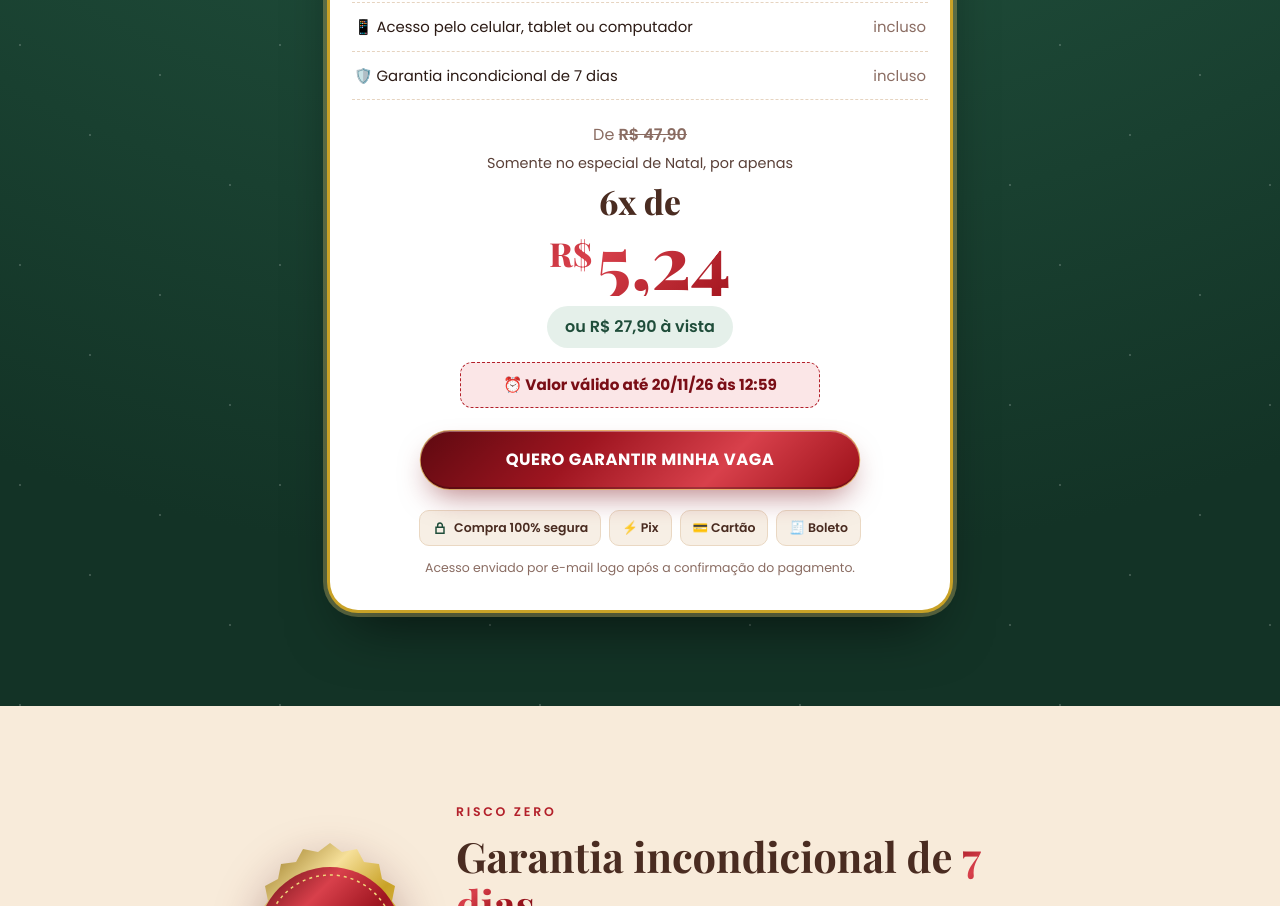
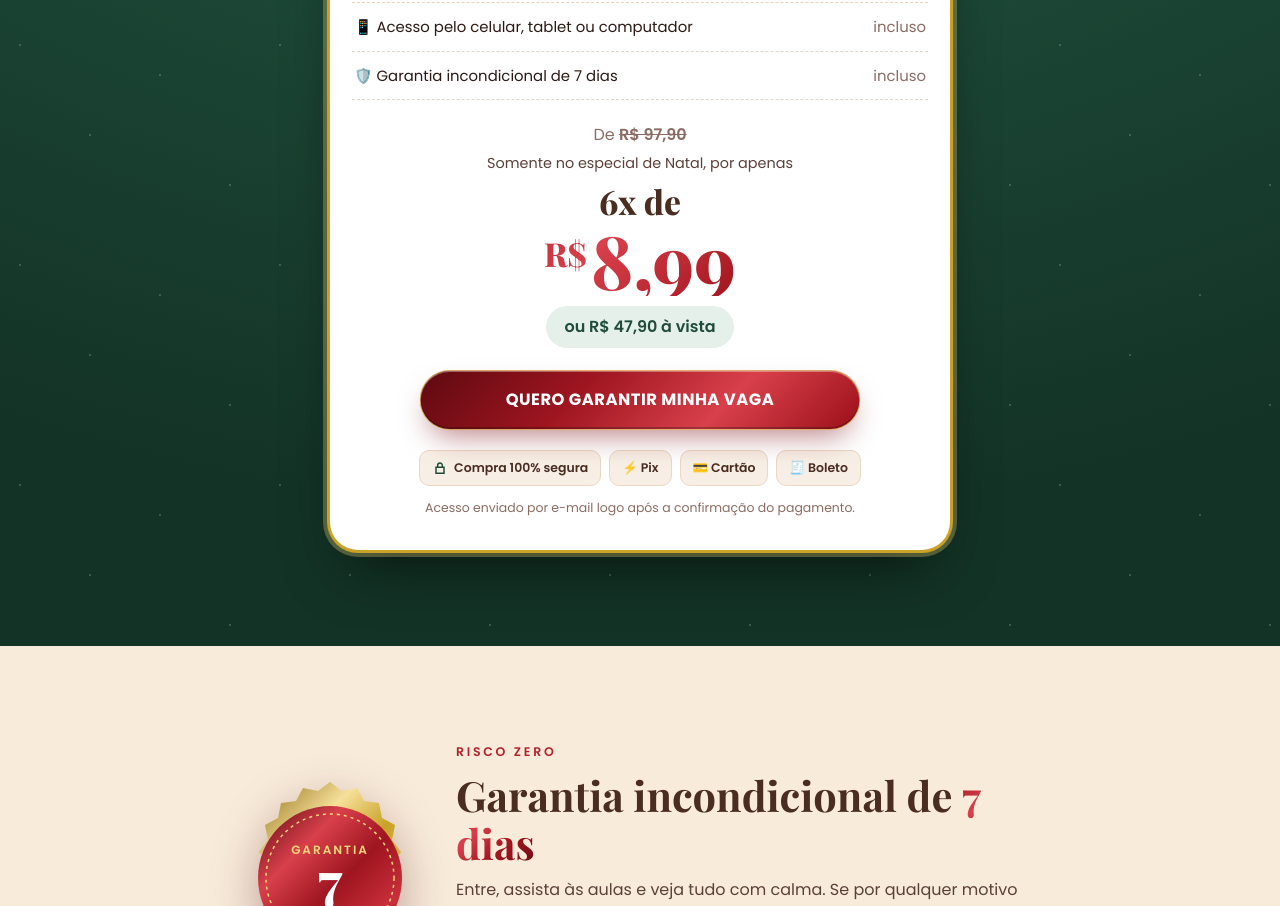
Before and after one commit to allvbsilva-code/especial-sobremesas-natalinas, a plain HTML site: page index.html in a window 1280 px wide. Shown: the part 9998-10904 px from the top of the page. Drawn offline with nearby package versions, Linux system fonts and the light colour scheme; a web font is replaced by a local one.

Commit message:
Add files via upload

```diff
--- a/index.html
+++ b/index.html
@@ -5,7 +5,7 @@
 <meta name="viewport" content="width=device-width, initial-scale=1">
 <!-- ===== SEO / COMPARTILHAMENTO (WhatsApp, Instagram) ===== -->
 <title>Especial Sobremesas Natalinas | Keylla • Família Brigadier</title>
-<meta name="description" content="Videoaulas passo a passo: 7 bases cremosas, 6 sobremesas natalinas, 2 bônus e suporte individual no WhatsApp. 6x de R$ 5,24 ou R$ 27,90 à vista.">
+<meta name="description" content="Videoaulas passo a passo: 7 bases cremosas, 6 sobremesas natalinas, 2 bônus e suporte individual no WhatsApp. 6x de R$ 8,99 ou R$ 47,90 à vista.">
 <meta name="theme-color" content="#7A0E16">
 <meta property="og:type" content="website">
 <meta property="og:locale" content="pt_BR">
@@ -703,12 +703,11 @@ a{color:inherit}
       <div class="price">
         <!-- TROCAR PREÇOS AQUI -->
 
-        <div class="from">De <s>R$ 47,90</s></div>
+        <div class="from">De <s>R$ 97,90</s></div>
         <div class="label">Somente no especial de Natal, por apenas</div>
         <div style="font-family:'Playfair Display',Georgia,serif;font-weight:800;font-size:clamp(1.6rem,6vw,2.1rem);color:#4A2C21;line-height:1;margin-top:10px">6x de</div>
-        <div class="now metal-text"><small>R$</small>5,24</div>
-        <div style="display:inline-block;margin:6px 0 14px;padding:8px 18px;border-radius:999px;background:#e5f0ea;color:#1F4D3A;font-weight:600;font-size:1rem">ou R$ 27,90 à vista</div>
-        <div style="display:flex;align-items:center;justify-content:center;gap:8px;margin:0 auto 22px;padding:10px 16px;border-radius:12px;background:#fbe6e7;border:1.5px dashed #B3202A;color:#7A0E16;font-weight:700;font-size:.95rem;max-width:360px">⏰ Valor válido até 20/11/26 às 12:59</div>
+        <div class="now metal-text"><small>R$</small>8,99</div>
+        <div style="display:inline-block;margin:6px 0 22px;padding:8px 18px;border-radius:999px;background:#e5f0ea;color:#1F4D3A;font-weight:600;font-size:1rem">ou R$ 47,90 à vista</div>
         <!-- TROCAR: link do checkout -->
         <a class="btn" href="https://pay.kiwify.com.br/Agp5YSB">Quero garantir minha vaga</a>
         <div class="secure">
@@ -761,7 +760,7 @@ a{color:inherit}
       <details><summary>Preciso de equipamentos profissionais?</summary><p>Não. Você consegue fazer tudo com utensílios comuns de cozinha, como panela de fundo grosso, espátula, assadeira, potes e bicos de confeitar. No Módulo 1 tem uma aula só com a indicação dos utensílios.</p></details>
       <details><summary>Posso vender as sobremesas que aprender?</summary><p>Pode e deve! E ainda tem a aula bônus de precificação para você cobrar o preço certo.</p></details>
       <details><summary>Consigo assistir pelo celular?</summary><p>Sim. Funciona no celular, tablet e computador.</p></details>
-      <details><summary>Quais as formas de pagamento?</summary><p>Pix, boleto ou cartão de crédito em até 6x de R$ 5,24. No Pix e no cartão o acesso é liberado na hora; no boleto, após a compensação.</p></details>
+      <details><summary>Quais as formas de pagamento?</summary><p>Pix, boleto ou cartão de crédito em até 6x de R$ 8,99. No Pix e no cartão o acesso é liberado na hora; no boleto, após a compensação.</p></details>
       <details><summary>E se eu não gostar?</summary><p>Você tem 7 dias de garantia incondicional. Pediu o reembolso dentro desse prazo, recebe 100% do valor de volta.</p></details>
     </div>
   </div>
```
